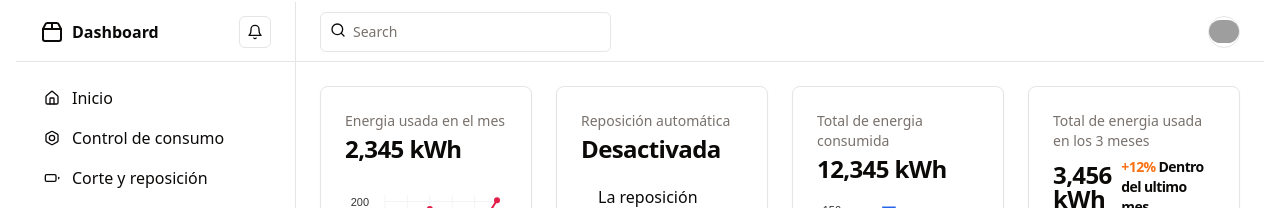
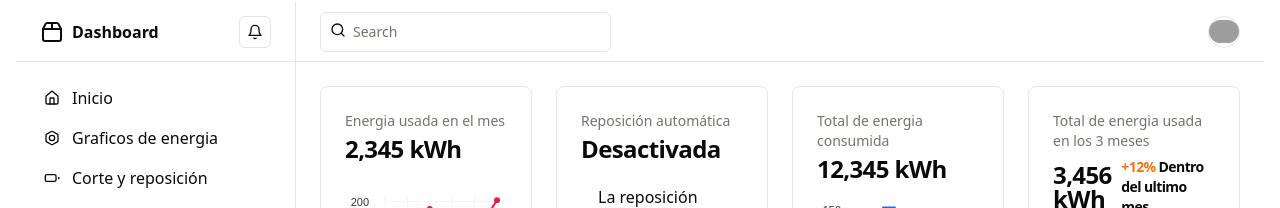
Before and after one commit to electricautomaticchile/electricautomaticchile, a Next.js app: page /dashboard in a window 1280 px wide. Shown: the part 110-318 px from the top of the page. Built offline with nearby package versions, Linux system fonts and the light colour scheme; grey boxes are pictures that could not be loaded.

Commit message:
Se muestran todo los graficos al linkear graficos de energia

```diff
--- a/app/dashboard/components-dashboard/nav-dash/nav-dash.tsx
+++ b/app/dashboard/components-dashboard/nav-dash/nav-dash.tsx
@@ -45,7 +45,7 @@ export default function Navbar({ onComponentClick }: NavbarProps) {
           <div className={`flex-1 overflow-auto py-2 ${isMenuOpen ? 'block' : 'hidden'} lg:block`}>
             <nav className="grid items-start px-4 text-l font-medium">
               <NavButton icon={<Home className="h-4 w-4" />} text="Inicio" onClick={() => onComponentClick(null)} />
-              <NavButton icon={<Bolt className="h-4 w-4" />} text="Control de consumo" onClick={() => onComponentClick("EnergyMounth")} />
+              <NavButton icon={<Bolt className="h-4 w-4" />} text="Graficos de energia" onClick={() => onComponentClick("EnergyUsedMonth")} />
               <NavButton icon={<Battery className="h-4 w-4" />} text="Corte y reposición" onClick={() => onComponentClick("ReposicionPage")} />
               <NavButton icon={<DollarSign className="h-4 w-4" />} text="Pagos" onClick={() => onComponentClick("Payments")} />
               <NavButton icon={<Map className="h-4 w-4" />} text="Sectores sin Energía" onClick={() => onComponentClick("SectorEnergy")} />
```
